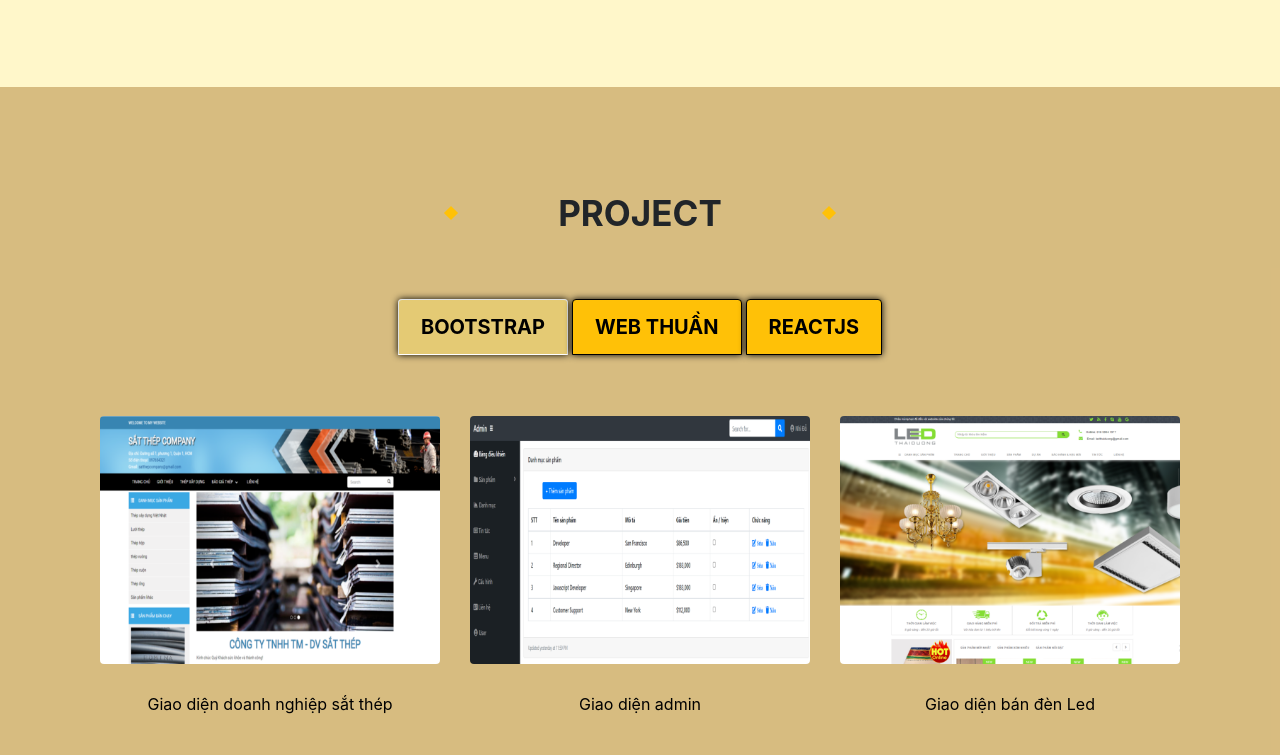
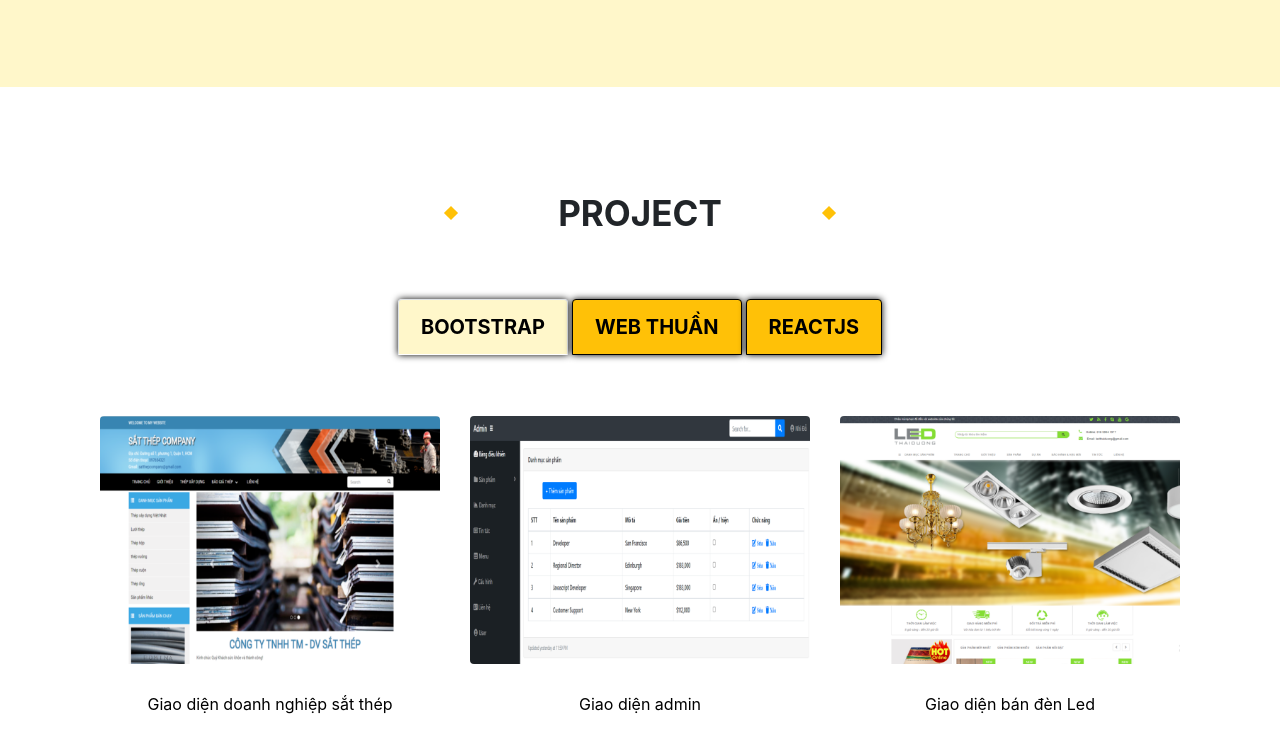
Before and after one commit to nhi25196/BLOG-CV, a plain HTML site: page index.html in a window 1280 px wide. Shown: the part 1511-2266 px from the top of the page. Drawn offline with Linux system fonts and the light colour scheme.

Commit message:
update blog

```diff
--- a/css/main.css
+++ b/css/main.css
@@ -7,7 +7,7 @@
 }
 
 .color_2 {
-    background: #bb8c2594
+    background: white
 }
 
 
```
